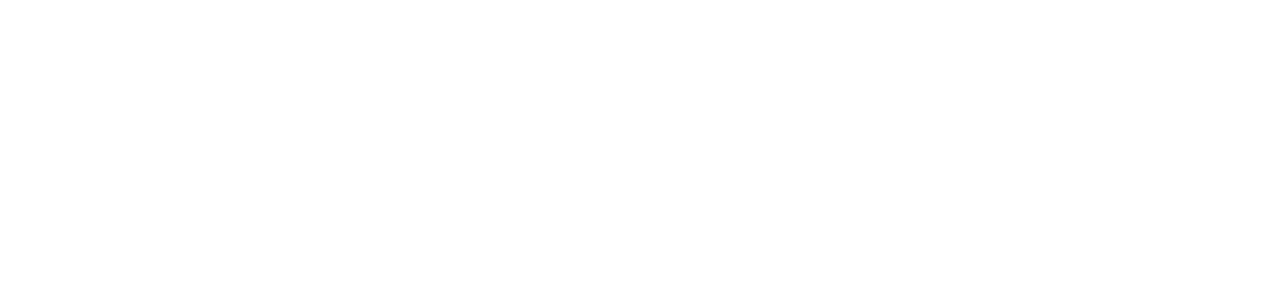
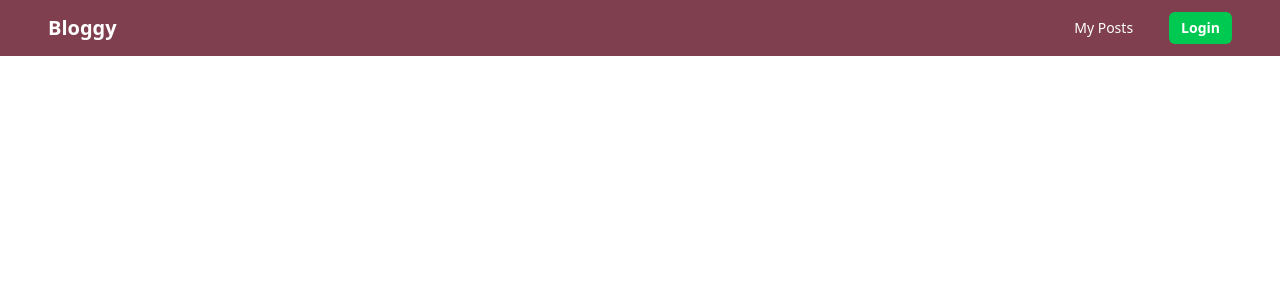
Before and after one commit to BeslinEbby/blog-app, a React (Vite) app in the folder client/: page /login in a window 1280 px wide. Shown: the top 300 px of the page. Built offline with nearby package versions, Linux system fonts and the light colour scheme.

Commit message:
feat: add header section with navigations

```diff
--- a/client/src/App.jsx
+++ b/client/src/App.jsx
@@ -1,11 +1,14 @@
 import React from 'react'
 import { AuthProvider } from './context/AuthContext'
+import Header from './components/Header'
 
 const App = () => {
   return (
-    <div>
-      <AuthProvider></AuthProvider>
-    </div>
+    <>
+      <AuthProvider>
+        <Header/>
+      </AuthProvider>
+    </>
   )
 }
 
--- /dev/null
+++ b/client/src/components/Header.jsx
@@ -0,0 +1,37 @@
+import { useContext } from "react";
+import { Link } from "react-router-dom";
+import { AuthContext } from "../context/AuthContext";
+import { RxAvatar } from "react-icons/rx";
+
+const Header = () => {
+   const { user } = useContext(AuthContext);
+
+   return (
+      <header className="flex justify-between items-center sticky top-0 left-0 h-14 w-full px-12 bg-[#7f3f4e] text-white">
+         <Link to={"/"} className="text-xl font-semibold">
+            Bloggy
+         </Link>
+         <div className="flex items-center gap-5">
+            <Link to={"/myposts"} className="text-sm mr-4">
+               My Posts
+            </Link>
+            {!user ? (
+               <Link to={"/login"} className="bg-green-500 text-white text-sm font-semibold px-3 py-1.5 rounded-md">
+                  Login
+               </Link>
+            ) : (
+               <>
+                  <Link to={"/create"} className="bg-green-500 text-white text-xs font-semibold px-3 py-1.5 rounded-md">
+                     Create Post
+                  </Link>
+                  <Link to={"/profile"}>
+                     <RxAvatar className="h-7 w-7 bg-gray-300 rounded-full" />
+                  </Link>
+               </>
+            )}
+         </div>
+      </header>
+   );
+};
+
+export default Header;
```
